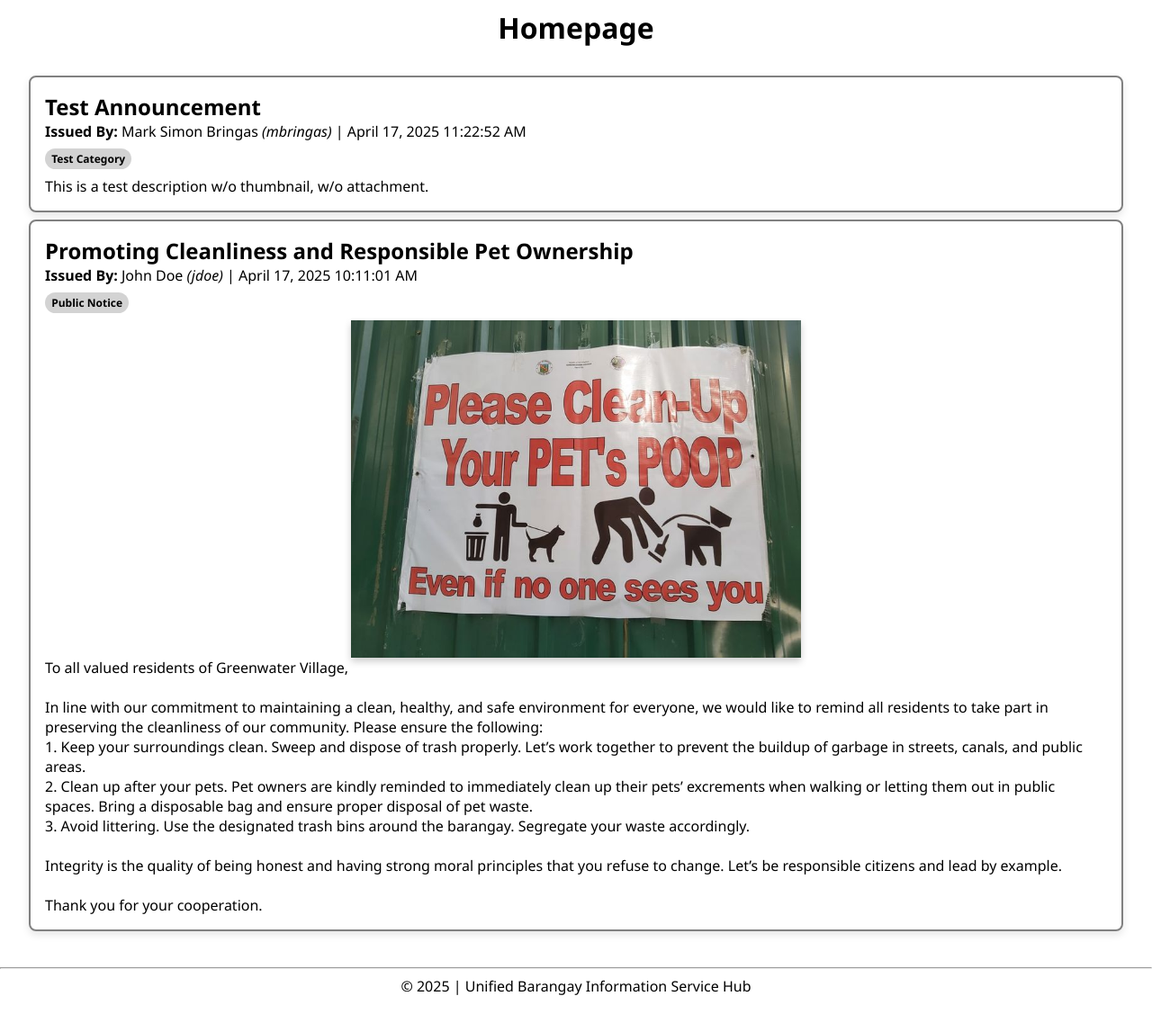
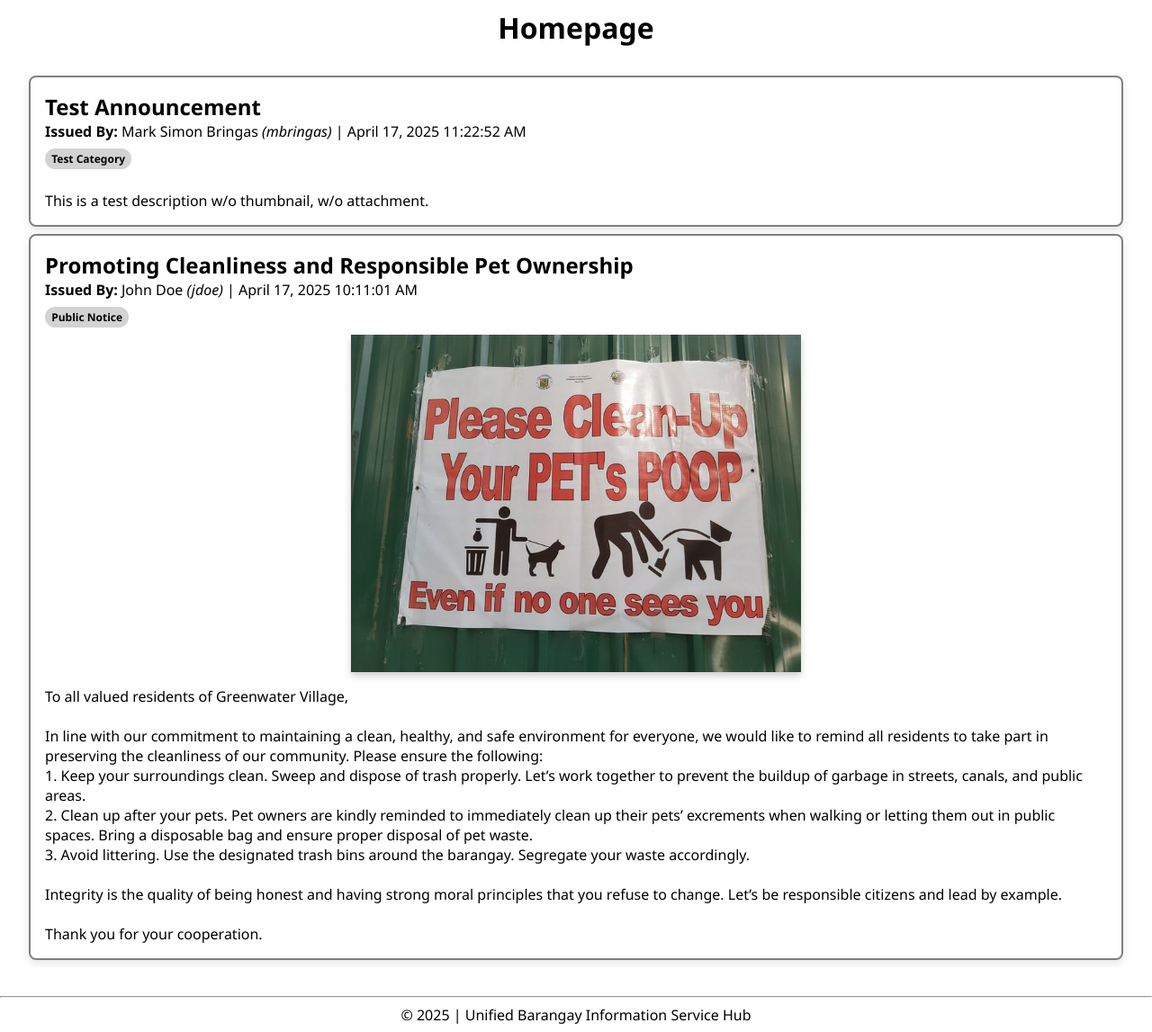
Before and after one commit to SzenInso/UBISH-BarangaySystem, a PHP site: page / in a window 1280 px wide. Shown: the part 157-1304 px from the top of the page at 90% size. Before the commit the page ends 1263 px from the top, so only its background shows below. Run offline with PHP 8.4, Linux system fonts and the light colour scheme; data comes from the database, SQL or seed files in the repository.

Commit message:
Edit: Margin spacing of announcement body

```diff
--- a/assets/css/style.css
+++ b/assets/css/style.css
@@ -234,6 +234,9 @@ img#announcementThumbnail {
     white-space: nowrap;
     margin: 8px 0;
 }
+.announcement-card p#announcementBody {
+    margin-top: 16px;
+}
 .announcement-menu {
     position: relative;
     margin-right: 16px;
--- a/index.php
+++ b/index.php
@@ -58,7 +58,7 @@
                             <?php if (!empty($ann['thumbnail'])) {?>
                                 <img src="<?php echo str_replace('../', '', $ann['thumbnail']); ?>" alt="thumbnail_<?php echo $ann['announcement_id']; ?>" id="announcementThumbnail">
                             <?php } ?>
-                            <p><?php echo nl2br(htmlspecialchars($ann['body'])); ?></p>
+                            <p id="announcementBody"><?php echo nl2br(htmlspecialchars($ann['body'])); ?></p>
                             <?php
                                 $announcementAttachments = $attachmentsByAnnouncement[$ann['announcement_id']] ?? [];
                                 if (!empty($announcementAttachments)) {
--- a/pages/main/dashboard.php
+++ b/pages/main/dashboard.php
@@ -137,7 +137,7 @@
                                         <img src="<?php echo $ann['thumbnail']; ?>" alt="thumbnail_<?php echo $ann['announcement_id']; ?>" id="announcementThumbnail">
                                     <?php } ?>
                                     <!-- announcement body -->
-                                    <p><?php echo nl2br(htmlspecialchars($ann['body'])); ?></p>
+                                    <p id="announcementBody"><?php echo nl2br(htmlspecialchars($ann['body'])); ?></p>
                                     <!-- announcement attachments -->
                                     <?php if (!empty($ann['attachments'])) { ?>
                                         <div class="announcement-attachment">
--- a/pages/main/delete_announcement.php
+++ b/pages/main/delete_announcement.php
@@ -168,7 +168,7 @@ if (isset($_POST['cancel'])) {
                             alt="thumbnail_<?php echo htmlspecialchars($announcement['announcement_id']); ?>"
                             id="announcementThumbnail">
                     <?php } ?>
-                    <p><?php echo nl2br(htmlspecialchars($announcement['body'])); ?></p>
+                    <p id="announcementBody"><?php echo nl2br(htmlspecialchars($announcement['body'])); ?></p>
                     <?php if (!empty($attachments)) { ?>
                         <div class="announcement-attachment">
                             <h2>Attachments:</h2>
```
